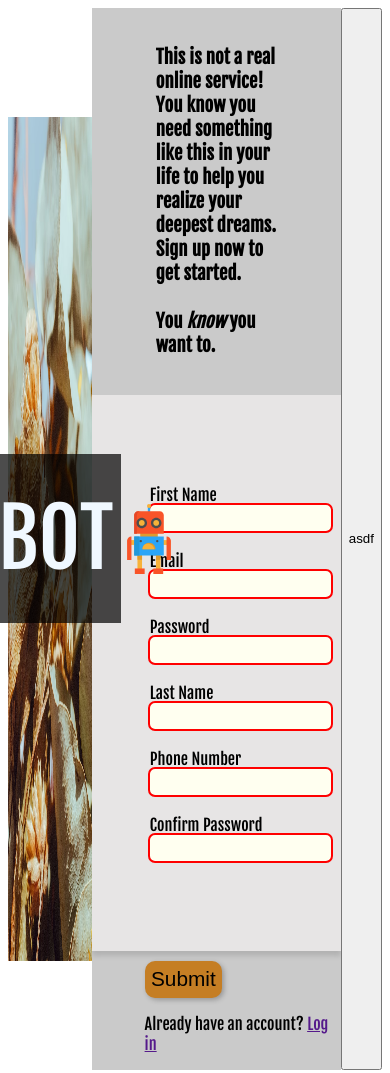
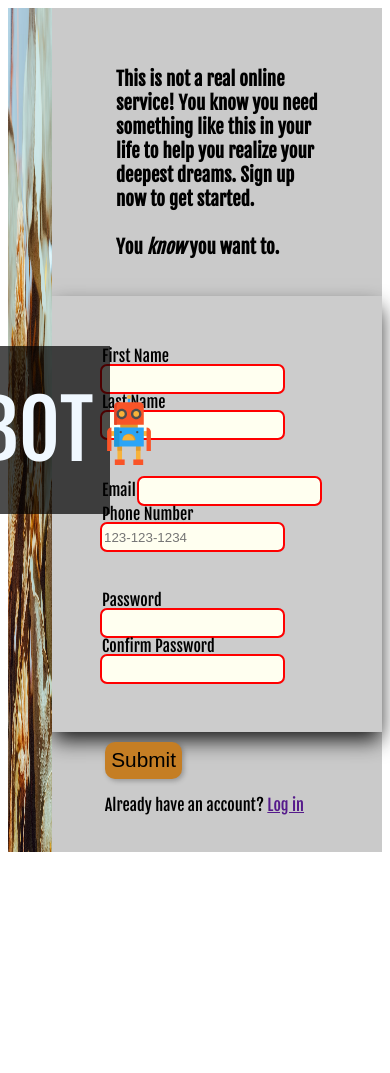
Before and after one commit to Cragt/sing-up-form, a plain HTML site: page index.html in a window 390 px wide. After the commit the page ends 860 px from the top, so only its background shows below. Drawn offline with Linux system fonts and the light colour scheme.

Commit message:
Change order of forms. Add password confirmation validation. Add phone number required regex pattern

```diff
--- a/index.html
+++ b/index.html
@@ -21,6 +21,47 @@
     </h3>
     <form id="my-form" action="#" method="post">
         <div class="info">
+            <div class="first-row">
+                <label for="first-name">First Name
+                    <input type="text" name="first-name" id="first-name" required minlength="3">
+                </label>
+                <label for="last-name">Last Name
+                    <input type="text" name="last-name" id="last-name" required minlength="3">
+                </label>
+            </div>
+            <div class="line-break"></div>
+            <div class="second-row">
+                <label for="email">Email
+                    <input type="email" name="email" id="email" required>
+                </label>
+                <label for="phone-number">Phone Number
+                    <input type="tel" name="phone-number" id="phone-number" required pattern="^[\+]?[(]?[0-9]{3}[)]?[-\s\.]?[0-9]{3}[-\s\.]?[0-9]{4,6}$" placeholder="123-123-1234">
+                </label>
+            </div>
+            <div class="line-break"></div>
+            <div class="third-row">
+                <label for="password">Password
+                    <input class="error" type="password" name="password" id="password" required minlength="6" value="">
+                </label>
+                        <label for="confirm_password">Confirm Password
+                <input class="error" type="password" name="confirm_password" id="confirm_password" required minlength="6">
+            </label>
+        </div>
+    </div>
+</form>
+<div class="foot">
+    <button form="my-form" type="submit">Submit</button>
+    <p>Already have an account? <a href="">Log in</a></p>
+</div>
+<script src="script.js"></script>
+</body>
+</html>
+
+
+
+
+<!-- <form id="my-form" action="#" method="post">
+    <div class="info">
         <div class="left-column">
             <label for="first-name">First Name
                 <input type="text" name="first-name" id="first-name" required minlength="3">
@@ -29,7 +70,7 @@
                 <input type="email" name="email" id="email" required>
             </label>
             <label for="password">Password
-                    <input type="password" name="password" id="password" required minlength="6">
+                <input class="error" type="password" name="password" id="password" required minlength="6">
                 <p class="no-match">*Passwords do not match</p>
             </label>
         </div>
@@ -38,10 +79,10 @@
             <input type="text" name="last-name" id="last-name" required minlength="3">
         </label>
         <label for="phone-number">Phone Number
-                <input type="tel" name="phone-number" id="phone-number" required minlength="10">
+            <input type="tel" name="phone-number" id="phone-number" required pattern="^[\+]?[(]?[0-9]{3}[)]?[-\s\.]?[0-9]{3}[-\s\.]?[0-9]{4,6}$" placeholder="123-123-1234">
         </label>
-            <label for="con-password">Confirm Password
-                <input type="password" name="con-password" id="con-password" required minlength="6">
+        <label for="confirm_password">Confirm Password
+            <input class="error" type="password" name="confirm_password" id="confirm_password" required minlength="6">
         </label>
     </div>
 </div>
@@ -50,8 +91,4 @@
     <p>Already have an account? <a href="">Log in</a></p>
 </div>
 </div>
-</form>
-<button onclick="confirm()">asdf</button>
-<script src="script.js"></script>
-</body>
-</html>
+</form> -->
--- a/script.js
+++ b/script.js
@@ -1,20 +1,13 @@
-const password1 = document.querySelector("#password");
-const password2 = document.querySelector("#con-password");
-const submit = document.querySelector("button");
-const match = document.querySelector(".no-match");
+const password = document.getElementById("password")
+const confirm_password = document.getElementById("confirm_password");
 
-// submit.addEventListener("click", confirm);
+function validatePassword(){
+    if(password.value != confirm_password.value) {
+        confirm_password.setCustomValidity("Passwords don't match");
+    } else {
+        confirm_password.setCustomValidity("");
+    }
+}
 
-function confirm () {
-    if (document.querySelector("#password").value === document.querySelector("#con-password").value) {
-        match.style.display = "none";
-    } else {
-    match.style.display = "inline";
-    // password1.style.border = "2px solid red;"
-};
-};
-
-// if (document.querySelectorAll("input").value.length = 0) {
-//     document.querySelectorAll("input").classlist.remove("invalid");
-//     document.querySelectorAll("input").classlist.add("valid");
-// }
+password.onchange = validatePassword;
+confirm_password.onkeyup = validatePassword;
--- a/style.css
+++ b/style.css
@@ -8,7 +8,7 @@ html {
 }
 
 .image-left {
-  width: 750px;
+  width: 1100px;
   display: flex;
   flex-direction: column;
   align-items: center;
@@ -24,7 +24,7 @@ html {
 .hero {
   display: flex;
   position: absolute;
-  width: 36.5%;
+  width: 40.8%;
   height: 20%;
   background-color: rgba(0, 0, 0, 0.7);
   align-items: center;
@@ -58,19 +58,18 @@ body {
 }
 
 .info {
+  background-color: rgb(204, 204, 204);
+  box-shadow: 0 10px 20px -2px rgb(22, 22, 22);
   display: flex;
-  flex-wrap: wrap;
-  background-color: rgb(231, 229, 229);
-  box-shadow: 0px 5px 5px rgba(0, 0, 0, 0.123);
-  padding-top: 5rem;
-  padding-bottom: 5rem;
-  padding-left: 3rem;
+  flex-flow: row wrap;
+  gap: 20px;
+  padding: 50px;
 }
 
 label {
-  display: flex;
-  flex-direction: column;
-  margin: 10px;
+  display: inline-block;
+  width: 230px;
+  text-align: left;
 }
 
 input {
@@ -81,6 +80,8 @@ input {
 
 input:focus {
   box-shadow: 4px 4px 5px rgba(0, 0, 0, 0.253);
+  outline: 2px solid blue !important;
+  border-radius: 5px;
 }
 
 input:invalid {
@@ -89,15 +90,8 @@ input:invalid {
   border-radius: 5px;
 }
 
-.left-column {
-  display: flex;
-  flex-direction: column;
-  align-items: flex-start;
-}
-
-.right-column {
-  display: flex;
-  flex-direction: column;
+input:valid {
+  outline: 2px solid green !important;
 }
 
 button[type="submit"] {
@@ -120,3 +114,7 @@ button[type="submit"] {
 .no-match {
   display: none;
 }
+
+.line-break {
+width: 100%;
+}
```
Lines whose indentation alone changed are shown as unchanged.
